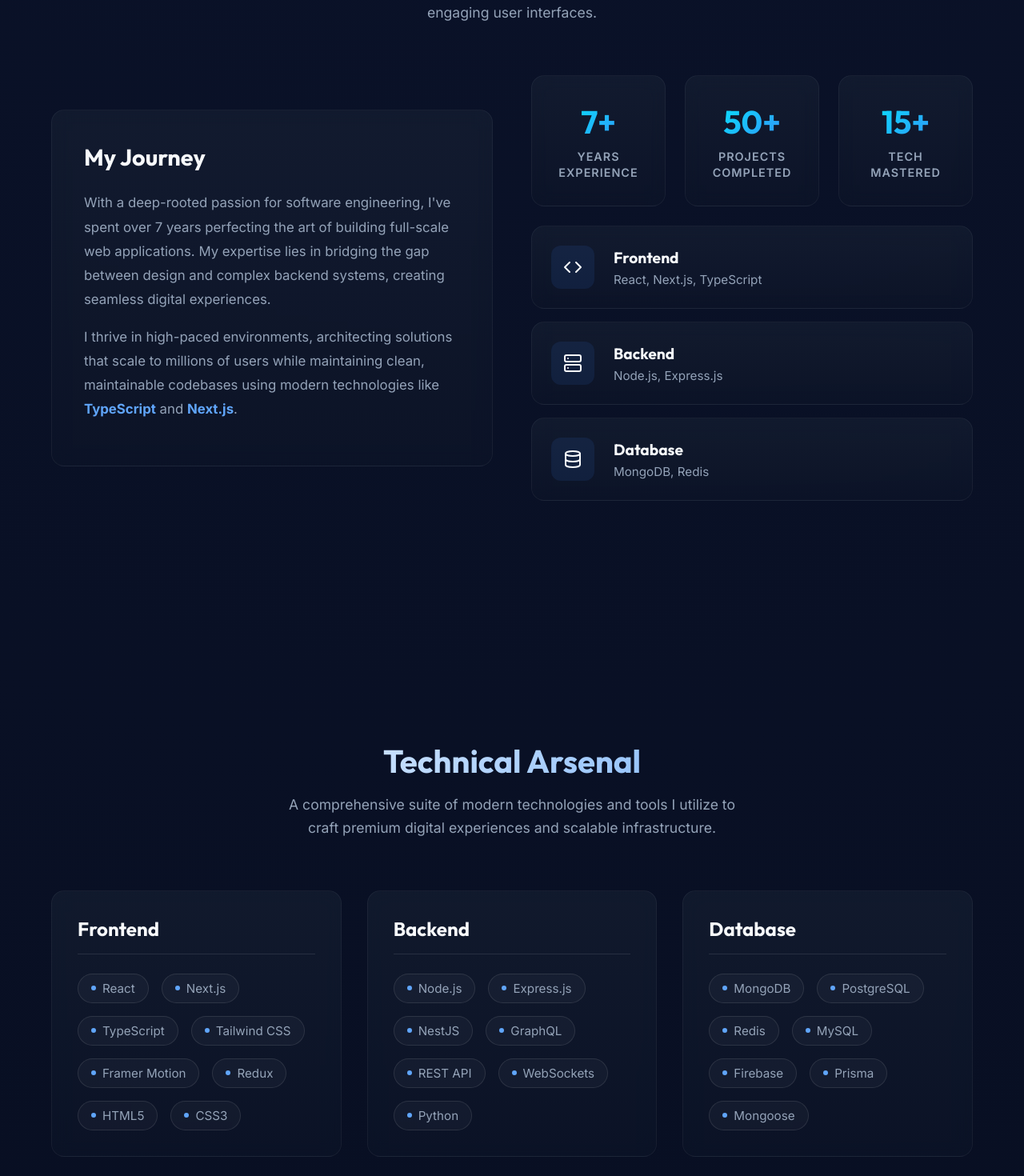
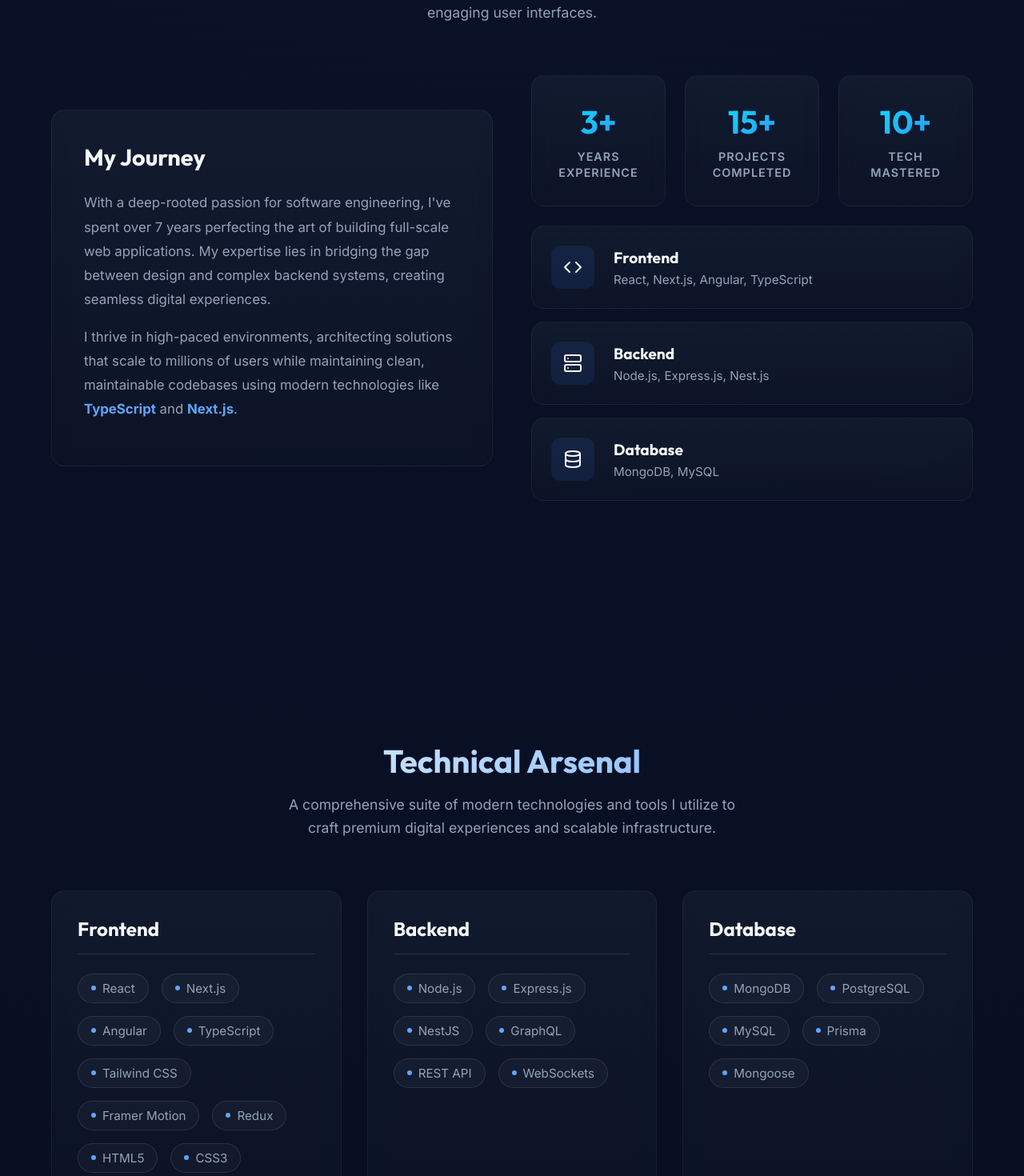
Before and after one commit to Nada-Elhawary/Portfolio, a React app: page / in a window 1280 px wide. Shown: the part 1120-2590 px from the top of the page at 80% size. Built offline with nearby package versions, Linux system fonts and the light colour scheme; the HTML template or start-up script is replaced by a standard one.

Commit message:
feat: add About and Skills section components with framer-motion animations

```diff
--- a/src/components/About.jsx
+++ b/src/components/About.jsx
@@ -4,15 +4,15 @@
 
 const About = () => {
   const stats = [
-    { value: '7+', label: 'Years Experience' },
-    { value: '50+', label: 'Projects Completed' },
-    { value: '15+', label: 'Tech Mastered' }
+    { value: '3+', label: 'Years Experience' },
+    { value: '15+', label: 'Projects Completed' },
+    { value: '10+', label: 'Tech Mastered' }
   ];
 
   const highlights = [
-    { icon: <Code size={24} />, title: 'Frontend', desc: 'React, Next.js, TypeScript' },
-    { icon: <Server size={24} />, title: 'Backend', desc: 'Node.js, Express.js' },
-    { icon: <Database size={24} />, title: 'Database', desc: 'MongoDB, Redis' },
+    { icon: <Code size={24} />, title: 'Frontend', desc: 'React, Next.js, Angular, TypeScript' },
+    { icon: <Server size={24} />, title: 'Backend', desc: 'Node.js, Express.js, Nest.js' },
+    { icon: <Database size={24} />, title: 'Database', desc: 'MongoDB, MySQL' },
   ];
 
   return (
--- a/src/components/Skills.jsx
+++ b/src/components/Skills.jsx
@@ -4,19 +4,19 @@
 const skillCategories = [
   {
     title: 'Frontend',
-    skills: ['React', 'Next.js', 'TypeScript', 'Tailwind CSS', 'Framer Motion', 'Redux', 'HTML5', 'CSS3']
+    skills: ['React', 'Next.js', 'Angular', 'TypeScript', 'Tailwind CSS', 'Framer Motion', 'Redux', 'HTML5', 'CSS3']
   },
   {
     title: 'Backend',
-    skills: ['Node.js', 'Express.js', 'NestJS', 'GraphQL', 'REST API', 'WebSockets', 'Python']
+    skills: ['Node.js', 'Express.js', 'NestJS', 'GraphQL', 'REST API', 'WebSockets']
   },
   {
     title: 'Database',
-    skills: ['MongoDB', 'PostgreSQL', 'Redis', 'MySQL', 'Firebase', 'Prisma', 'Mongoose']
+    skills: ['MongoDB', 'PostgreSQL', 'MySQL', 'Prisma', 'Mongoose']
   },
   {
     title: 'Tools & DevOps',
-    skills: ['Git', 'Docker', 'AWS', 'CI/CD', 'Jest', 'Webpack', 'Figma', 'Linux']
+    skills: ['Git', 'Docker', 'AWS', 'CI/CD', 'Figma', 'Linux']
   }
 ];
 
```
